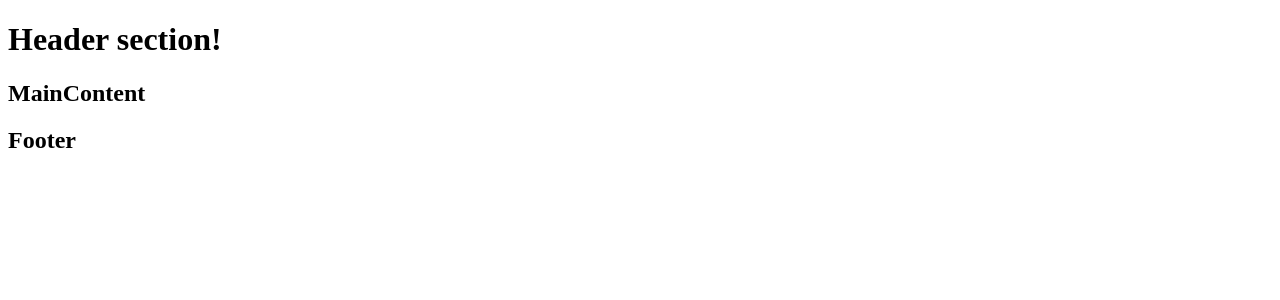
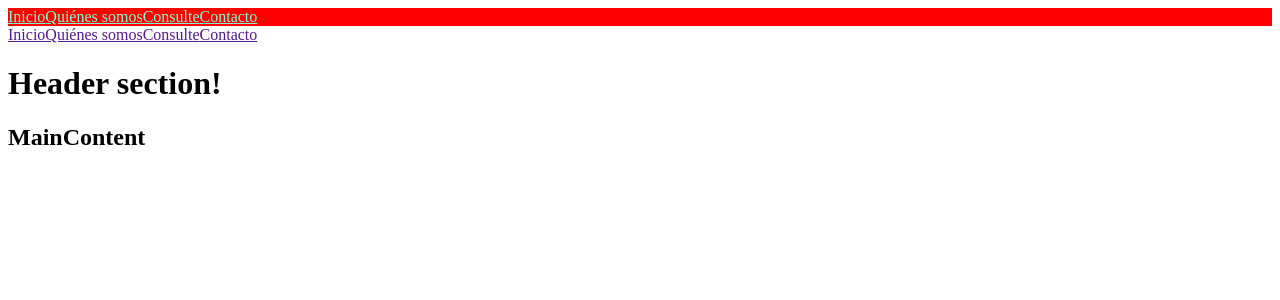
Before and after one commit to wainola/simpleton, a Next.js app in the folder client/: page /Home in a window 1280 px wide. Shown: the top 300 px of the page. Built offline with nearby package versions, Linux system fonts and the light colour scheme.

Commit message:
WIP: navbar

```diff
--- /dev/null
+++ b/client/next.config.js
@@ -0,0 +1,3 @@
+const withSass = require('@zeit/next-sass');
+
+module.exports = withSass();
--- a/client/package.json
+++ b/client/package.json
@@ -11,7 +11,9 @@
   "author": "Nicolás Riquelme Guzmán <nrriquelme@gmail.com>",
   "license": "MIT",
   "dependencies": {
+    "@zeit/next-sass": "^1.0.1",
     "next": "^8.0.3",
+    "node-sass": "^4.11.0",
     "react": "^16.8.3",
     "react-dom": "^16.8.3"
   }
--- a/client/pages/Home.jsx
+++ b/client/pages/Home.jsx
@@ -3,6 +3,7 @@ import Body from './components/Body';
 import MainContent from './components/MainContent';
 import Header from './components/Header';
 import Footer from './components/Footer';
+import Navbar from './components/NavBar';
 
 /**
  * HOME MUST HAVE
@@ -15,6 +16,7 @@ import Footer from './components/Footer';
 
 export default () => (
   <Body>
+    <Navbar />
     <Header />
     <MainContent />
     <Footer />
--- /dev/null
+++ b/client/pages/components/NavBar/index.jsx
@@ -0,0 +1,37 @@
+import React, { Component } from 'react';
+import './styles.scss';
+
+export default class NavBar extends Component {
+  constructor() {
+    super();
+    this.narrowLinks = React.createRef();
+  }
+
+  handleToggle() {
+    console.log('this.ref', this.narrowLinks);
+  }
+
+  render() {
+    return (
+      <nav>
+        <div className="navWide">
+          <div className="wideDiv">
+            <a href="">Inicio</a>
+            <a href="">Quiénes somos</a>
+            <a href="">Consulte</a>
+            <a href="">Contacto</a>
+          </div>
+        </div>
+        <div className="navNarrow">
+          <i className="fa fa-bars fa-2x" />
+          <div ref={this.narrowLinks} className="narrowLinks">
+            <a href="">Inicio</a>
+            <a href="">Quiénes somos</a>
+            <a href="">Consulte</a>
+            <a href="">Contacto</a>
+          </div>
+        </div>
+      </nav>
+    );
+  }
+}
--- /dev/null
+++ b/client/pages/components/NavBar/styles.scss
@@ -0,0 +1,6 @@
+div.navWide {
+  background: red;
+  a {
+    color: aquamarine;
+  }
+}
--- a/package.json
+++ b/package.json
@@ -33,5 +33,6 @@
     "eslint-plugin-prettier": "^3.0.1",
     "eslint-plugin-react": "^7.12.4",
     "prettier": "^1.16.4"
-  }
+  },
+  "dependencies": {}
 }
```
Also changed, not shown: client/pages/Navbar.jsx (deleted), 1 other file (tests, documents, lock files or other folders).
